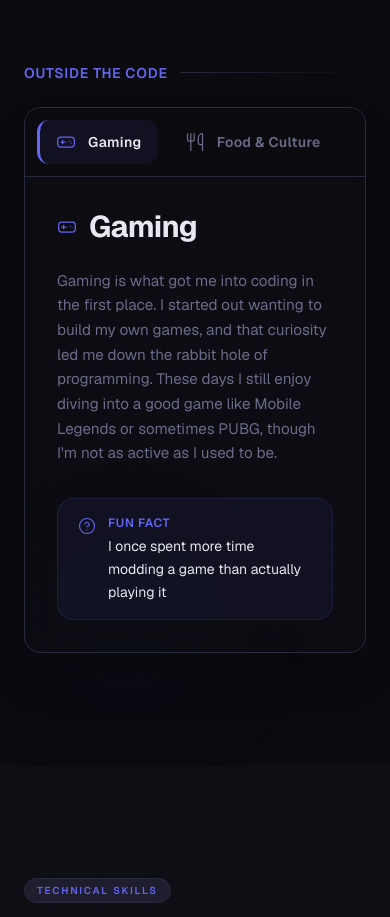
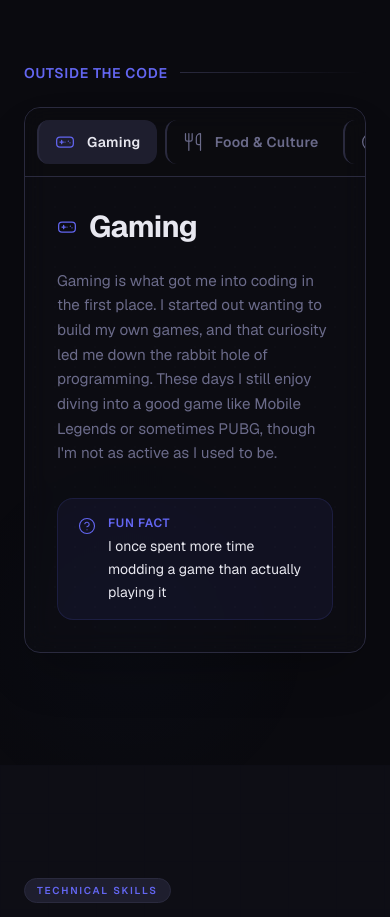
Before and after one commit to SabinPant/sabin-portfolio, a Next.js app: page / in a window 390 px wide. Shown: the part 3660-4577 px from the top of the page. Built offline with nearby package versions, Linux system fonts and the light colour scheme.

Commit message:
update about ans hero page

```diff
--- a/components/sections/About.tsx
+++ b/components/sections/About.tsx
@@ -137,7 +137,7 @@ const interests = [
         strokeLinejoin="round"
       >
         <circle cx="12" cy="12" r="10" />
-        <path d="M2 12h20M12 2a15.3 15.3 0 0 1 4 10 15.3 15.3 0 0 1-4 10 15.3 15.3 0 0 1-4-10 15.3 15.3 0 0 1 4-10z" />
+        <path d="m16.24 7.76-1.804 5.411a2 2 0 0 1-1.265 1.265L7.76 16.24l1.804-5.411a2 2 0 0 1 1.265-1.265z" />
       </svg>
     ),
     desc: "I love exploring new places, especially nature spots with lots of greenery and peaceful vibes. There's nothing better than discovering a quiet trail, a hidden waterfall, or just sitting somewhere with a beautiful view. Travel clears my mind and gives me fresh energy.",
@@ -438,33 +438,27 @@ export default function About() {
                   <button
                     key={item.id}
                     onClick={() => setActiveInterest(item)}
-                    className="flex items-center gap-3 px-4 py-3 rounded-xl transition-all duration-300 ease-out shrink-0 md:shrink"
-                    style={{
-                      backgroundColor: isActive
-                        ? item.accent + "15"
-                        : "transparent",
-                      borderLeft: isActive
-                        ? `3px solid ${item.accent}`
-                        : "3px solid transparent",
-                    }}
+                    className={`flex items-center gap-3 px-4 py-3 rounded-xl border-l-2 transition-all duration-300 ease-out shrink-0 md:shrink ${
+                      isActive
+                        ? "bg-(--secondary) border-(--primary)"
+                        : "border-transparent hover:bg-(--secondary)/50"
+                    }`}
                   >
                     <div
-                      className="transition-colors duration-300"
-                      style={{
-                        color: isActive
-                          ? item.accent
-                          : "var(--muted-foreground)",
-                      }}
+                      className={`transition-colors duration-300 ${
+                        isActive
+                          ? "text-(--primary)"
+                          : "text-(--muted-foreground)"
+                      }`}
                     >
                       {item.icon}
                     </div>
                     <span
-                      className="text-sm font-semibold tracking-wide whitespace-nowrap"
-                      style={{
-                        color: isActive
-                          ? "var(--foreground)"
-                          : "var(--muted-foreground)",
-                      }}
+                      className={`text-sm font-semibold tracking-wide whitespace-nowrap transition-colors duration-300 ${
+                        isActive
+                          ? "text-(--foreground)"
+                          : "text-(--muted-foreground)"
+                      }`}
                     >
                       {item.label}
                     </span>
--- a/components/sections/Hero.tsx
+++ b/components/sections/Hero.tsx
@@ -606,8 +606,8 @@ export default function Hero() {
                     startAngle={90}
                     badgeSize={36 * orbitScale}
                     reduceMotion={!!prefersReducedMotion}
-                    iconText="AWS"
-                    color="#f59e0b"
+                    iconText="JAVA"
+                    color="#b07219"
                   />
                 </div>
               )}
```
